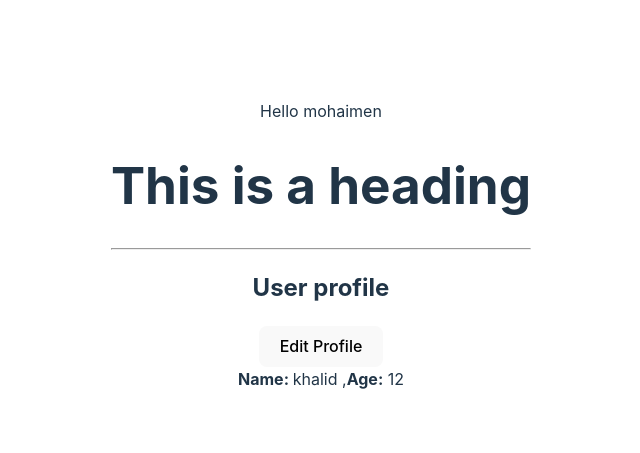
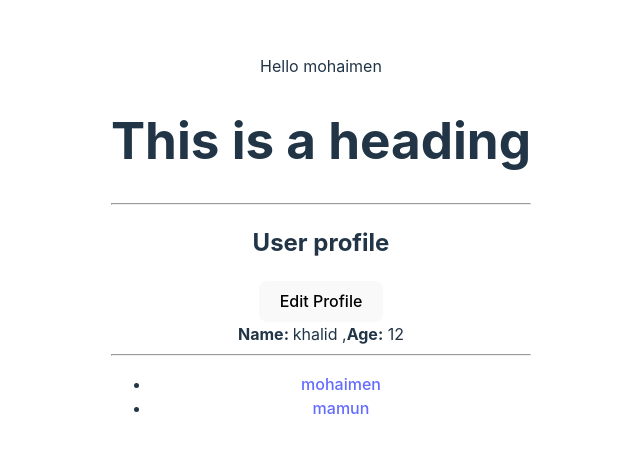
Before and after one commit to mohaimenkhalid/react-testing-play, a React (Vite) app: page / in a window 1280 px wide. Shown: the part 155-608 px from the top of the page, without its empty margins (319-959 px from the left). Built offline with nearby package versions, Linux system fonts and the light colour scheme.

Commit message:
feature: add user list for testing

```diff
--- a/src/App.tsx
+++ b/src/App.tsx
@@ -1,9 +1,37 @@
 import './App.css'
 import Greet from "./components/greet/Greet.tsx";
 import User from "./components/user/User.tsx";
+import UserList from "./components/user-list/UserList.tsx";
 
 function App() {
+    type User = {
+        id: number,
+        name: string,
+        email: string,
+        phone: string,
+        age: number,
+        balance: number
+    }
     const user = {name: "khalid", age: 12, isAdmin: true }
+
+    const users: User[] = [
+        {
+            id: 1,
+            name: "mohaimen",
+            email: "mohaimen707@gmail.com",
+            phone: "01798659099",
+            age: 30,
+            balance: 50000
+        },
+        {
+            id: 2,
+            name: "mamun",
+            email: "mamun@gmail.com",
+            phone: "01798659057",
+            age: 42,
+            balance: 700000,
+        }
+    ]
   return (
     <>
       <Greet  name="mohaimen"/>
@@ -11,6 +39,10 @@ function App() {
         <hr />
 
         <User user={user} />
+
+        <hr />
+
+        <UserList users={users} />
     </>
   )
 }
--- /dev/null
+++ b/src/components/user-list/UserList.tsx
@@ -0,0 +1,23 @@
+type User = {
+    id: number,
+    name: string,
+    email: string,
+    phone: string,
+    age: number,
+    balance: number
+}
+const UserList = ({ users } : { users: User[] }) => {
+
+    if(users.length === 0) return <p>No users available.</p>
+    return (
+        <ul>
+            { users.map((user: User) => (
+                <li key={user.id}>
+                    <a href={`/users/${user.id}`}>{user.name}</a>
+                </li>
+            ))}
+        </ul>
+    );
+};
+
+export default UserList;
```
